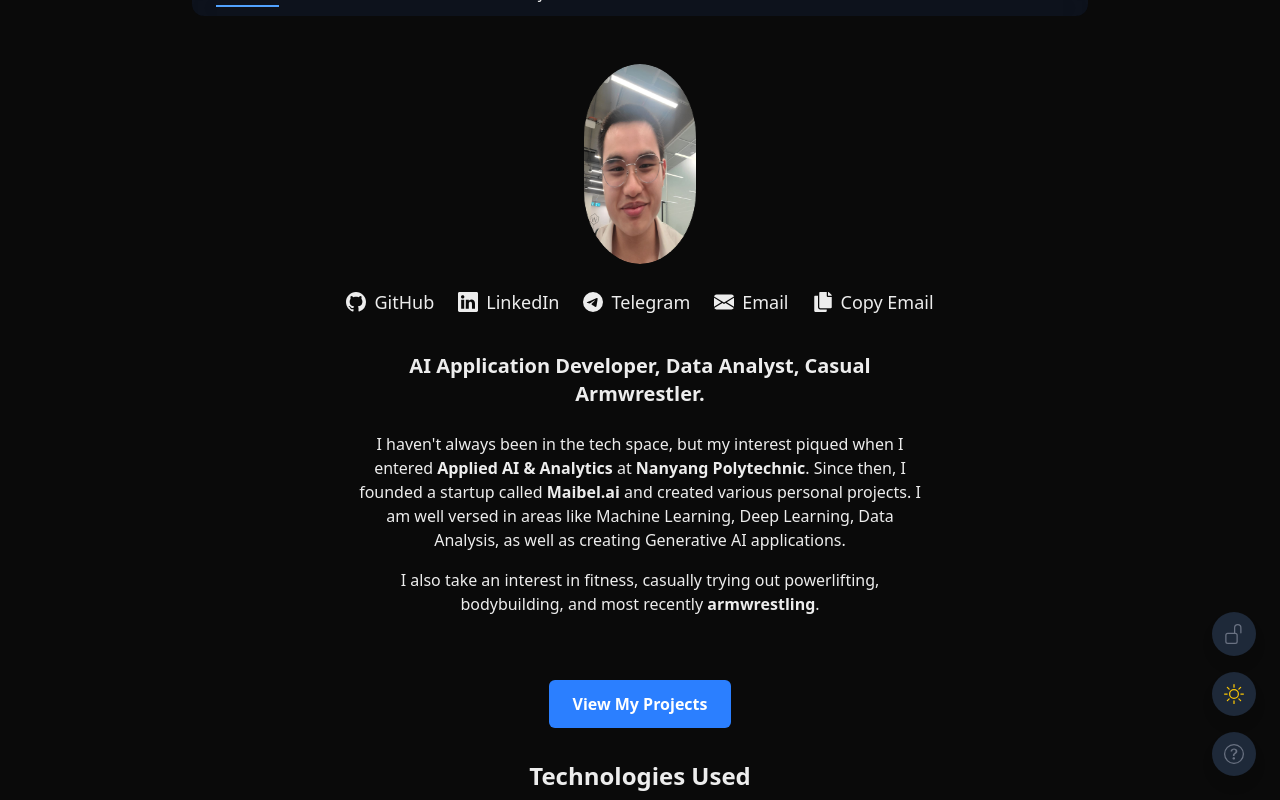
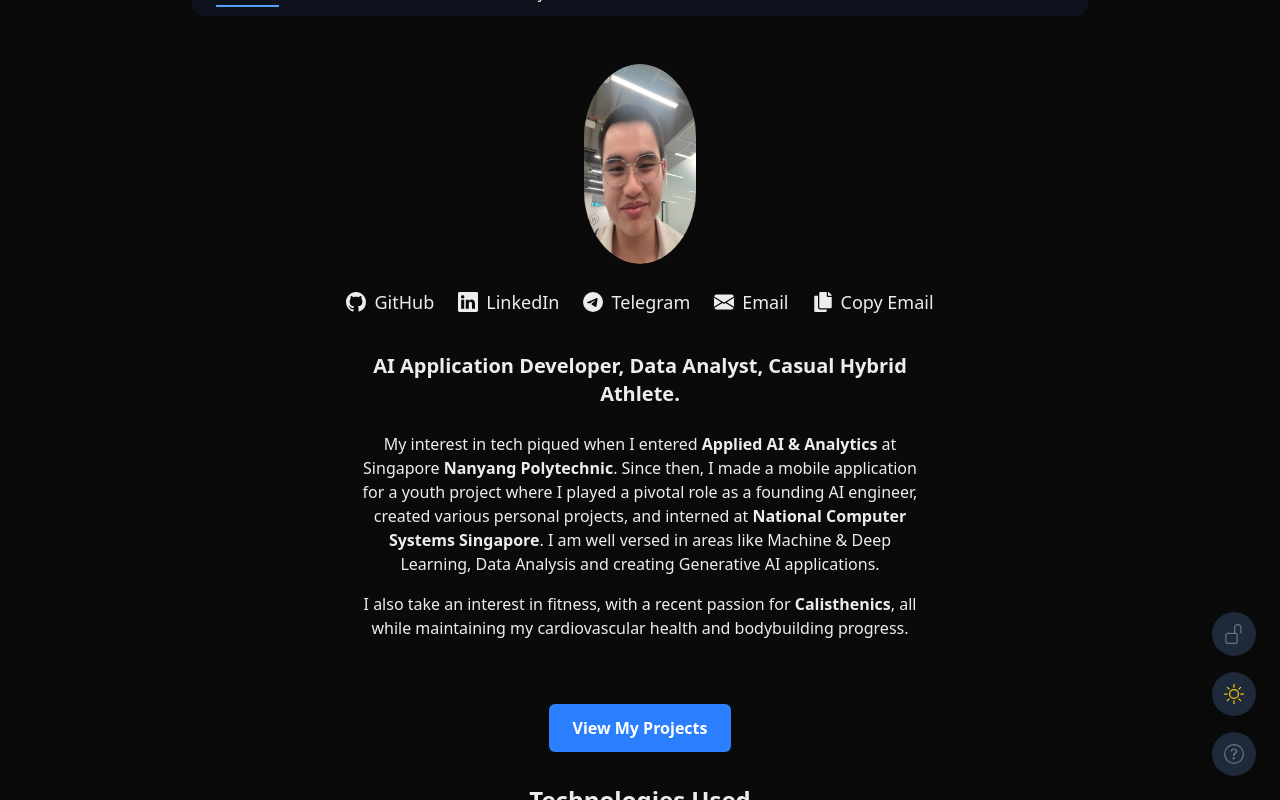
Before and after one commit to misterworker/Portfolio, a Next.js app: page / in a window 1280 px wide. Shown: the top 800 px of the page. Built offline with nearby package versions, Linux system fonts and the light colour scheme; no server answers.

Commit message:
chore: update main page text

```diff
--- a/src/app/page.tsx
+++ b/src/app/page.tsx
@@ -66,15 +66,17 @@ export default async function Home() {
         {/* About Me Section */}
         <section className="max-w-xl text-center mb-10 w-full">
           <p className="text-xl font-semibold mb-6">
-            AI Application Developer, Data Analyst, Casual Armwrestler.
+            AI Application Developer, Data Analyst, Casual Hybrid Athlete.
           </p>
           <p className="text mb-4">
-            I haven't always been in the tech space, but my interest piqued when I entered <b>Applied AI & Analytics</b> at
-            <b> Nanyang Polytechnic</b>. Since then, I founded a startup called <b>Maibel.ai</b> and created various personal projects.
-            I am well versed in areas like Machine Learning, Deep Learning, Data Analysis, as well as creating Generative AI applications.
+            My interest in tech piqued when I entered <b>Applied AI & Analytics</b> at Singapore <b>Nanyang Polytechnic</b>.
+            Since then, I made a mobile application for a youth project where I played a pivotal role as a founding AI engineer,
+            created various personal projects, and interned at <b>National Computer Systems Singapore</b>.
+            I am well versed in areas like Machine & Deep Learning, Data Analysis and creating Generative AI applications.
           </p>
           <p className="text mb-6">
-            I also take an interest in fitness, casually trying out powerlifting, bodybuilding, and most recently <b>armwrestling</b>.
+            I also take an interest in fitness, with a recent passion for <b>Calisthenics</b>, all while maintaining my
+            cardiovascular health and bodybuilding progress.
           </p>
         </section>
 
```
